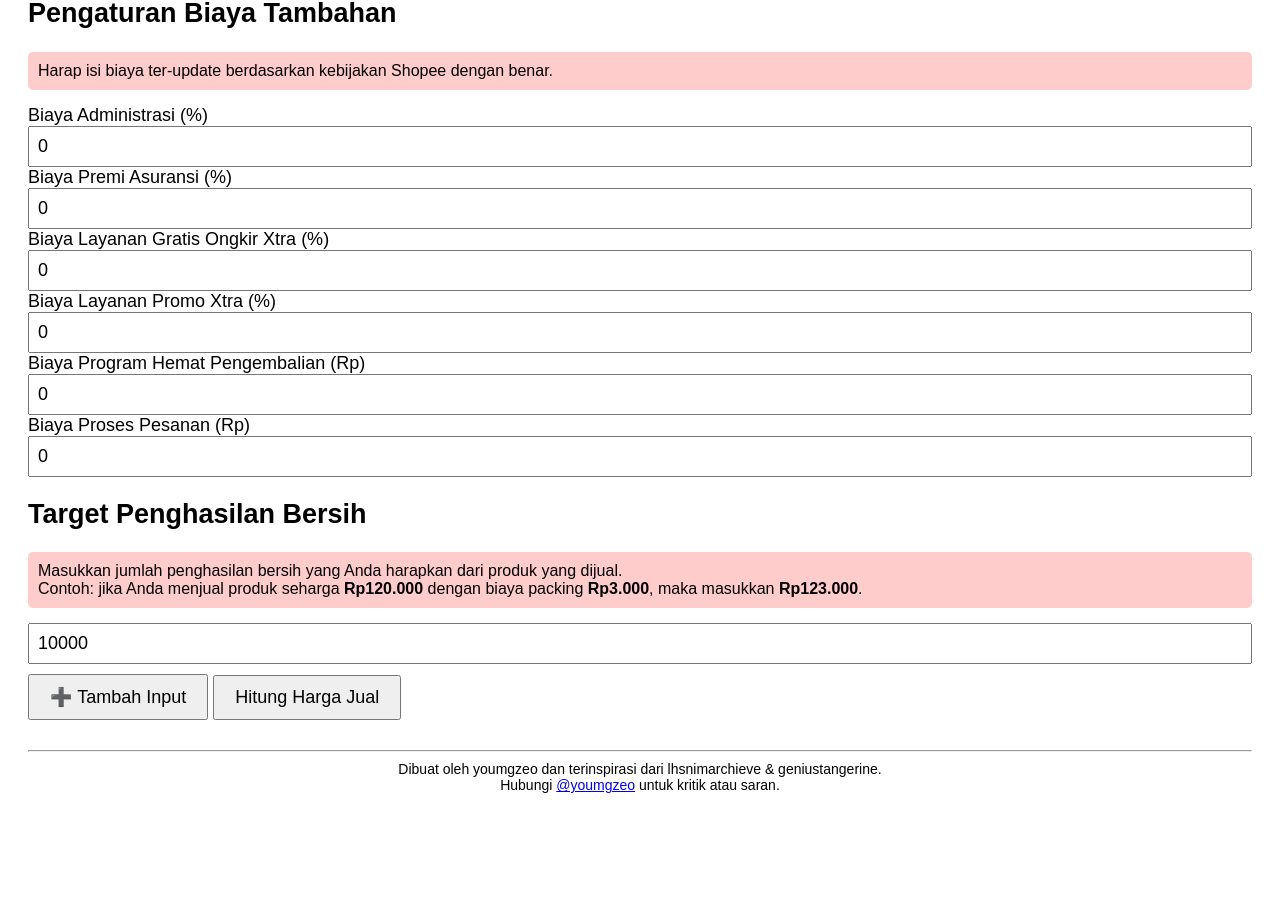
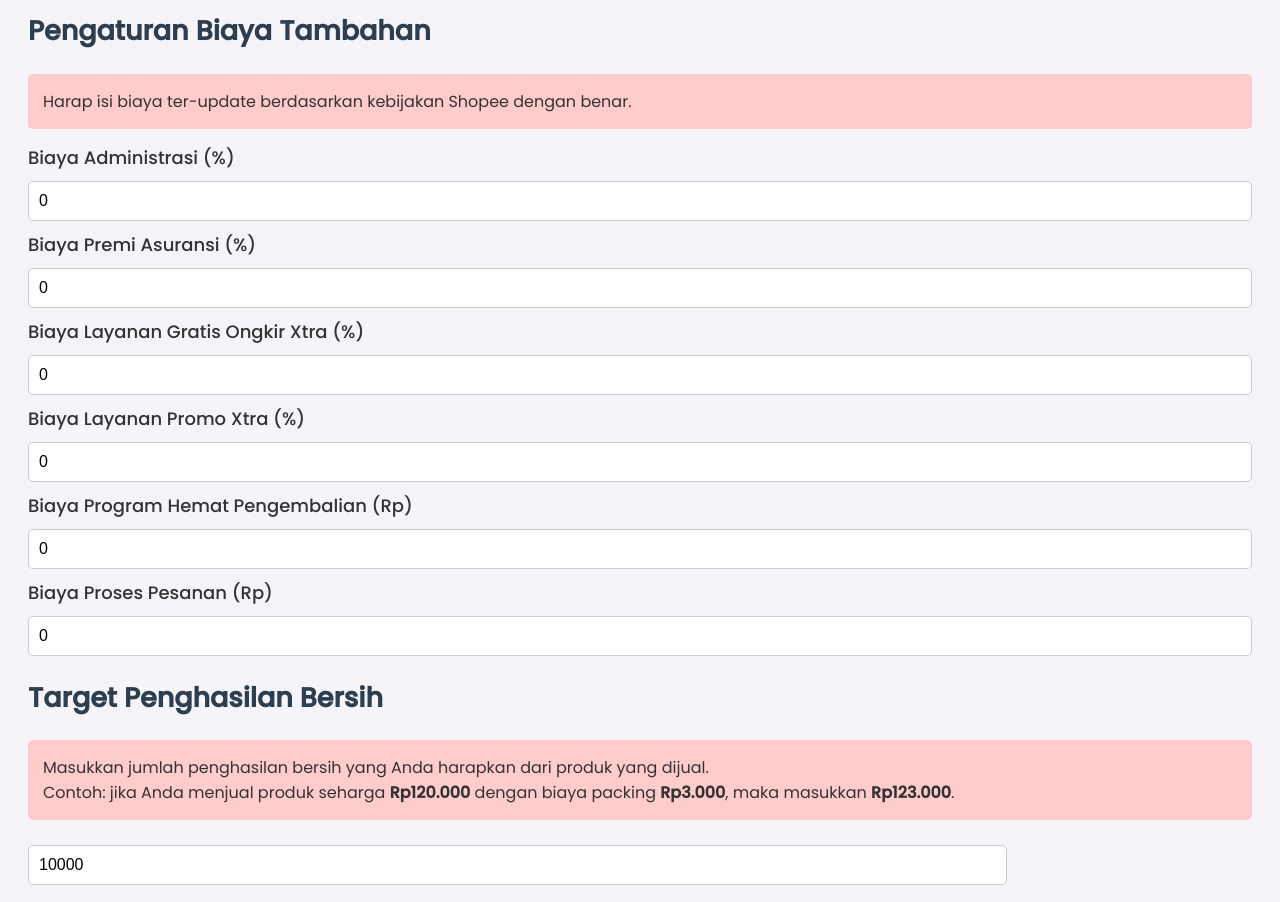
Before and after one commit to youmgzeo/shopee-calculator, a plain HTML site: page index.html in a window 1280 px wide. Shown: the part 120-1022 px from the top of the page. Before the commit the page ends 941 px from the top, so only its background shows below. Drawn offline with Linux system fonts and the light colour scheme.

Commit message:
Update index.html

```diff
--- a/index.html
+++ b/index.html
@@ -4,37 +4,102 @@
   <meta charset="UTF-8">
   <meta name="viewport" content="width=device-width, initial-scale=1">
   <title>Kalkulator Harga Jual Shopee</title>
+  <link href="https://fonts.googleapis.com/css2?family=Poppins:wght@300;400;500&display=swap" rel="stylesheet">
   <style>
     body {
-      font-family: Arial, sans-serif;
+      font-family: 'Poppins', sans-serif;
+      background-color: #f4f4f9;
       padding: 20px;
       font-size: 18px;
+      color: #333;
     }
 
-    input[type="number"] {
-      font-size: 18px;
-      padding: 8px;
+    h1, h2 {
+      color: #2c3e50;
+    }
+
+    label {
+      font-weight: 500;
+      margin-top: 10px;
+      display: block;
+    }
+
+    input[type="number"], button {
+      font-size: 16px;
+      padding: 10px;
       width: 100%;
+      margin-top: 10px;
+      border: 1px solid #ccc;
+      border-radius: 5px;
       box-sizing: border-box;
     }
 
     button {
-      font-size: 18px;
-      padding: 10px 20px;
-      margin-top: 10px;
+      background-color: #3498db;
+      color: white;
+      cursor: pointer;
+      transition: background-color 0.3s;
+    }
+
+    button:hover {
+      background-color: #2980b9;
     }
 
     .warning-box {
       background-color: #ffcccc;
-      padding: 10px;
+      padding: 15px;
       border-radius: 5px;
       font-size: 16px;
       margin-bottom: 15px;
+      box-sizing: border-box;
     }
 
     .hasil {
       margin-top: 20px;
       font-weight: bold;
+      color: #2c3e50;
+    }
+
+    #input-list {
+      margin-top: 15px;
+    }
+
+    .input-item {
+      display: flex;
+      justify-content: space-between;
+      align-items: center;
+      margin-bottom: 10px;
+    }
+
+    .input-item input {
+      width: 80%;
+    }
+
+    .input-item button {
+      width: 15%;
+      background-color: #e74c3c;
+    }
+
+    /* Dark Mode Support */
+    @media (prefers-color-scheme: dark) {
+      body {
+        background-color: #121212;
+        color: #e0e0e0;
+      }
+
+      input[type="number"], button {
+        background-color: #333;
+        color: #fff;
+        border: 1px solid #555;
+      }
+
+      .warning-box {
+        background-color: #663333;
+      }
+
+      .hasil {
+        color: #e0e0e0;
+      }
     }
   </style>
 </head>
@@ -72,7 +137,7 @@
   </div>
 
   <div id="input-list">
-    <div>
+    <div class="input-item">
       <input type="number" class="bersih" value="10000" min="1000" step="1000">
     </div>
   </div>
@@ -91,6 +156,7 @@
     function tambahInput() {
       const container = document.getElementById("input-list");
       const input = document.createElement("div");
+      input.classList.add("input-item");
       input.innerHTML = '<input type="number" class="bersih" value="10000" min="1000" step="1000">';
       container.appendChild(input);
     }
```
